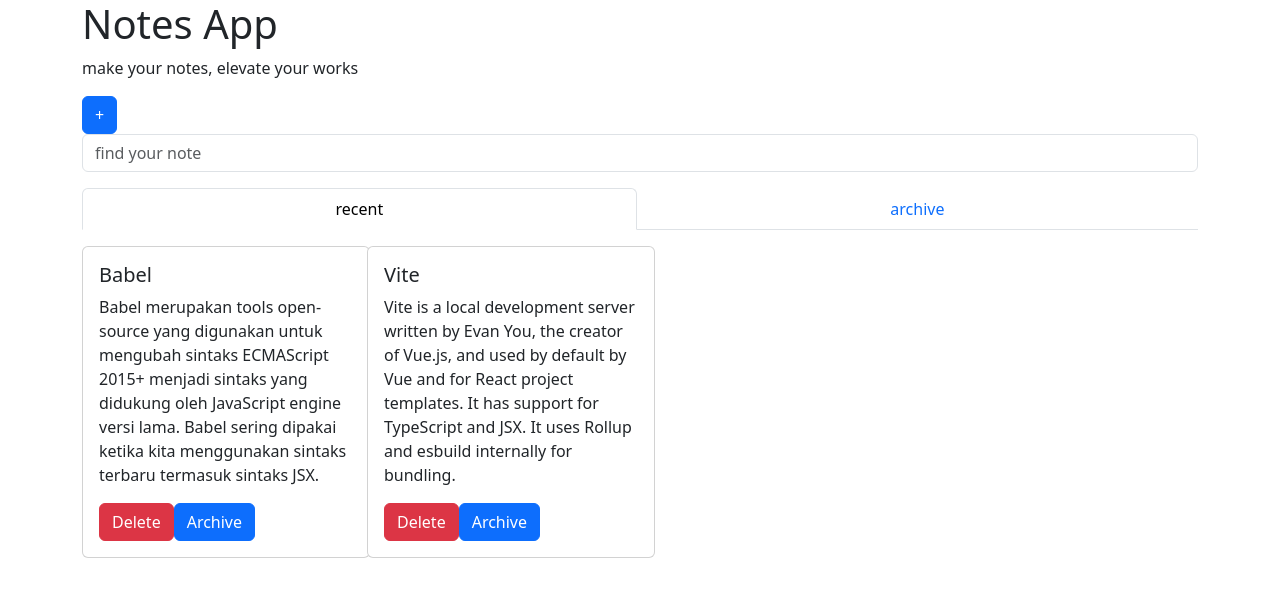
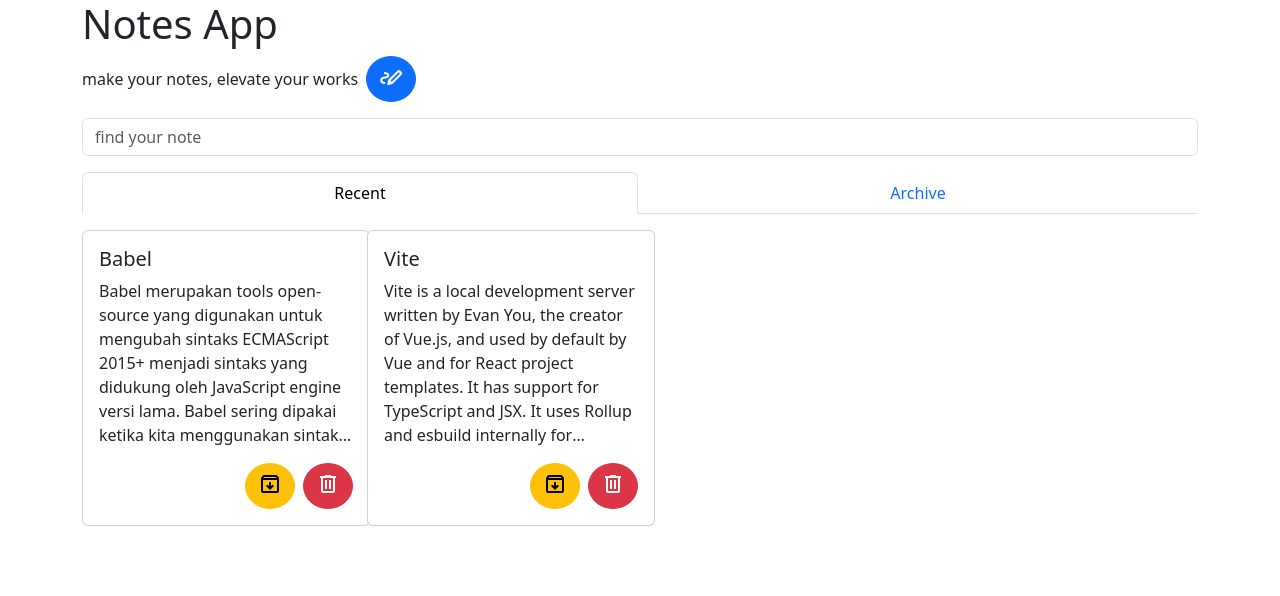
Before and after one commit to faridnugraha/react-notes-app, a React (Vite) app: page / in a window 1280 px wide. Shown: the top 596 px of the page. Built offline with nearby package versions, Linux system fonts and the light colour scheme.

Commit message:
Update experience

```diff
--- a/index.html
+++ b/index.html
@@ -3,6 +3,7 @@
   <head>
     <meta charset="UTF-8" />
     <link rel="icon" type="image/svg+xml" href="/vite.svg" />
+    <link rel="stylesheet" href="https://fonts.googleapis.com/css2?family=Material+Symbols+Outlined:opsz,wght,FILL,GRAD@24,400,0,0" />
     <meta name="viewport" content="width=device-width, initial-scale=1.0" />
     <title>Vite + React</title>
   </head>
--- a/src/components/NoteInput.jsx
+++ b/src/components/NoteInput.jsx
@@ -47,25 +47,32 @@
     render(){
         return(
             <>
-                <Button variant="primary" onClick={this.handleShow} className="me-2">
-                    +
-                </Button>
+                <div className="mb-3 d-flex align-items-center">
+                    <p className="mb-0">
+                        make your notes, elevate your works
+                    </p>
+                    <Button variant="primary" onClick={this.handleShow} className="ms-2 pt-2 rounded-circle">
+                        <span className="material-symbols-outlined">
+                            stylus_note
+                        </span>
+                    </Button>
+                </div>
                 <Offcanvas show={this.state.show} onHide={this.handleClose} placement="end" name="end">
                     <Offcanvas.Header closeButton>
                         <Offcanvas.Title>Insert Data</Offcanvas.Title>
                     </Offcanvas.Header>
                     <Offcanvas.Body>
                     <Form onSubmit={this.onSubmitEventHandler}>
-                        <Form.Group className="mb-3" controlId="title">
+                        <Form.Group className="mb-3">
                             <Form.Label>Title</Form.Label>
-                            <Form.Control type="text" placeholder="Enter title" maxLength={20} onChange={this.onTitleChangeEventHandler} />
+                            <Form.Control type="text" placeholder="Enter title" maxLength={20} onChange={this.onTitleChangeEventHandler} autoFocus={true} />
                             <Form.Text className="text-muted">
                                 {this.state.titleCounter}
                             </Form.Text>
                         </Form.Group>
-                        <Form.Group className="mb-3" controlId="body">
+                        <Form.Group className="mb-3">
                             <Form.Label>Body</Form.Label>
-                            <Form.Control type="text" placeholder="Enter body" onChange={this.onBodyChangeEventHandler} />
+                            <Form.Control id="note-input__body" type="text" as="textarea" placeholder="Enter body" onChange={this.onBodyChangeEventHandler} />
                         </Form.Group>
                         <Button variant="success" type="submit">
                             Submit
--- a/src/components/NoteItem.jsx
+++ b/src/components/NoteItem.jsx
@@ -1,24 +1,63 @@
 import React from "react";
 import { Button, Row, Col, Card } from "react-bootstrap"
+import NoteItemContent from "./NoteItemModal";
 
-function NoteItem({id, title, body, archived, onDelete, onArchiveToggle}){
-    return(
-        <Col xs lg={3}>
-            <Card style={{ width: '18rem' }} id="note-item">
-                <Card.Body>
-                    <Card.Title>{title}</Card.Title>
-                    {/* <Card.Subtitle className="mb-2 text-muted">Card Subtitle</Card.Subtitle> */}
-                    <Card.Text>{body}</Card.Text>
-                    {/* <Card.Link href="#">Card Link</Card.Link>
-                    <Card.Link href="#">Another Link</Card.Link> */}
-                    <Button variant="danger" onClick={() => onDelete(id)}>Delete</Button>
-                    <Button variant="primary" onClick={() => onArchiveToggle(id)}>
-                        {archived?"Remove":"Archive"}
-                    </Button>
-                </Card.Body>
-            </Card>
-        </Col>
-    )
+class NoteItem extends React.Component{
+    constructor(props){
+        super(props)
+
+        this.state = {
+            showNoteModal: false
+        }
+
+        this.modalHandler = this.modalHandler.bind(this)
+    }
+
+    modalHandler(show){
+        this.setState(() => ({showNoteModal: show}))
+    }
+
+    render(){
+        return(
+            <>
+                <Col xs={12} sm={12} md={6} lg={4} xl={3}>
+                    <Card style={{ width: '18rem' }} id="note-item" onClick={() => this.modalHandler(true)}>
+                        <Card.Body className="pb-0">
+                            <Card.Title>{this.props.title}</Card.Title>
+                            <Card.Text style={{
+                                overflow: "hidden",
+                                textOverflow: "ellipsis",
+                                display: "-webkit-box",
+                                lineClamp: 7,
+                                WebkitLineClamp: 7,
+                                WebkitBoxOrient: "vertical",
+                            }}>
+                                {this.props.body}
+                            </Card.Text>
+                        </Card.Body>
+                        <div className="d-flex justify-content-end me-3 my-3">
+                            <Button variant="warning" className="me-2 rounded-circle pt-2" onClick={() => this.props.onArchiveToggle(this.props.id)}>
+                                <span className="material-symbols-outlined">{this.props.archived?"unarchive":"archive"}</span>
+                            </Button>
+                            <Button variant="danger" className="rounded-circle pt-2" onClick={() => this.props.onDelete(this.props.id)}>
+                                <span className="material-symbols-outlined">delete</span>
+                            </Button>
+                        </div>
+                    </Card>
+                </Col>
+                <NoteItemContent
+                    id={this.props.id}
+                    title={this.props.title}
+                    body={this.props.body}
+                    archived={this.props.archived}
+                    show={this.state.showNoteModal}
+                    onArchiveToggle={this.props.onArchiveToggle}
+                    onDelete={this.props.onDelete}
+                    onHide={() => this.modalHandler(false)}/>
+            </>
+        )
+    }
 }
 
+
 export default NoteItem;
--- /dev/null
+++ b/src/components/NoteItemModal.jsx
@@ -0,0 +1,33 @@
+import React from "react";
+import { Modal, Button } from "react-bootstrap";
+
+function NoteItemContent({id, title, body, archived, show, onArchiveToggle, onDelete, onHide}){
+    return(
+        <Modal
+        show={show}
+        onHide={onHide}
+        size="lg"
+        aria-labelledby="contained-modal-title-vcenter"
+        centered
+        >
+            <Modal.Header closeButton>
+                <Modal.Title id="contained-modal-title-vcenter">
+                {title}
+                </Modal.Title>
+            </Modal.Header>
+            <Modal.Body>
+                <p>{body}</p>
+            </Modal.Body>
+            <Modal.Footer>
+                <Button variant="warning" className="me-2 rounded-circle pt-2" onClick={() => onArchiveToggle(id)}>
+                    <span className="material-symbols-outlined">{archived?"unarchive":"archive"}</span>
+                </Button>
+                <Button variant="danger" className="rounded-circle pt-2" onClick={() => onDelete(id)}>
+                    <span className="material-symbols-outlined">delete</span>
+                </Button>
+            </Modal.Footer>
+        </Modal>
+    )
+}
+
+export default NoteItemContent;
--- a/src/components/NotesApp.jsx
+++ b/src/components/NotesApp.jsx
@@ -84,15 +84,14 @@
         return (
             <Container className="notes-app">
                 <h1>Notes App</h1>
-                <p>make your notes, elevate your works</p>
                 <NoteInput addNote={this.onAddNoteHandler}/>
                 <NoteSearch onSearch={this.onSearchNoteEventHandler}/>
 
                 <Tabs defaultActiveKey="recent" id="category-tab" className="my-3" fill>
-                    <Tab eventKey="recent" title="recent">
+                    <Tab eventKey="recent" title="Recent">
                         <NoteList notes={this.state.notes} isArchived={false} onDelete={this.onDeleteNoteHandler} onArchiveToggle={this.onArchiveToggleHandler2}/>
                     </Tab>
-                    <Tab eventKey="archive" title="archive">
+                    <Tab eventKey="archive" title="Archive">
                         <NoteList notes={this.state.notes} isArchived={true} onDelete={this.onDeleteNoteHandler} onArchiveToggle={this.onArchiveToggleHandler2}/>
                     </Tab>
                 </Tabs>
--- a/src/index.jsx
+++ b/src/index.jsx
@@ -4,7 +4,8 @@
 
 // const element = <h1>Hello, World!</h1>
 
-// import './styles/style.css'
+import './styles/noteItem.css'
+import './styles/noteInput.css'
 
 const root = createRoot(document.getElementById('root'))
 root.render(<NotesApp/>)
--- /dev/null
+++ b/src/styles/noteInput.css
@@ -0,0 +1,3 @@
+#note-input__body{
+    min-height: 100px;
+}
--- /dev/null
+++ b/src/styles/noteItem.css
@@ -0,0 +1,4 @@
+#note-item{
+    cursor: pointer;
+    min-height: 295px;
+}
```
